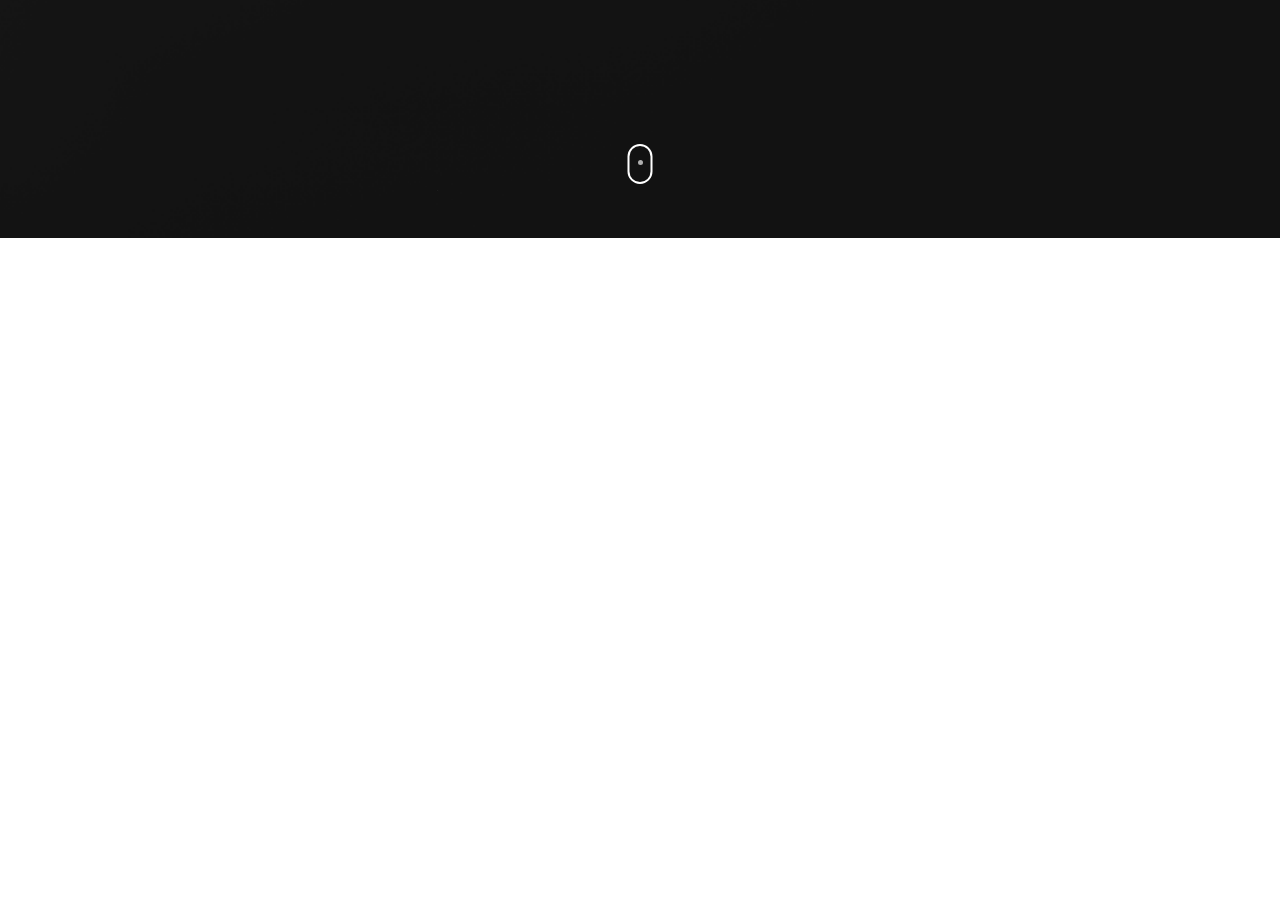
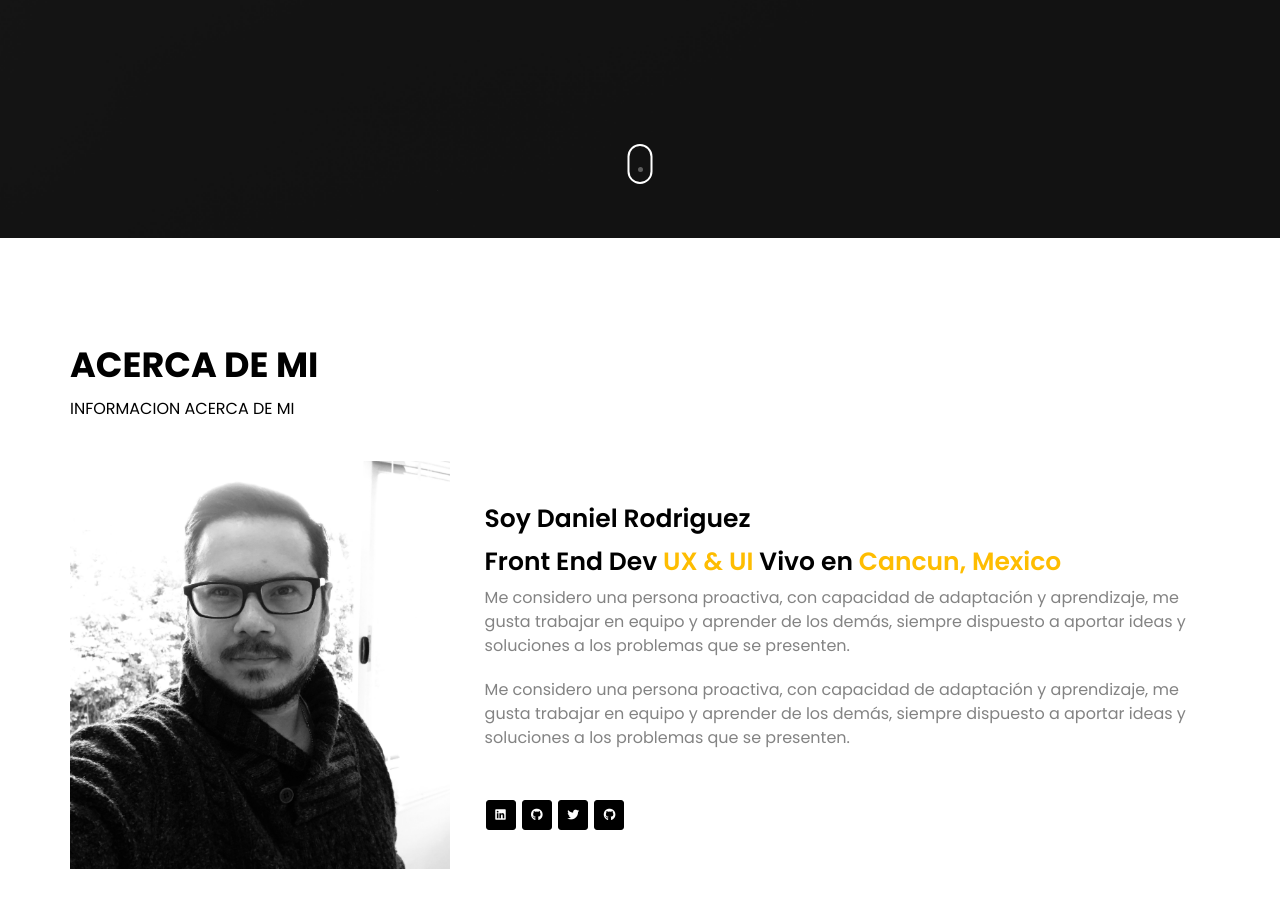
Before and after one commit to KaniCode78/portafolio-2025, a plain HTML site: page index.html in a window 1280 px wide. Shown: the part 592-1500 px from the top of the page. Before the commit the page ends 830 px from the top, so only its background shows below. Drawn offline with Linux system fonts and the light colour scheme.

Commit message:
seccion acerca de mi

```diff
--- a/assets/css/styles.css
+++ b/assets/css/styles.css
@@ -17,6 +17,39 @@ body {
     flex-wrap: wrap;
 }
 
+.section-tittle {
+    flex: 0 0 100%;
+    max-width: 100%;
+    margin-bottom: 40px;
+}
+
+.section-tittle h1 {
+    display: inline-block;
+    font-size: 35px;
+    text-transform: uppercase;
+    font-weight: 700;
+    color: #000000;
+    margin: 0 0 5px;
+    position: relative;
+}
+
+.section-tittle h1::before {
+    content: '';
+    left: 0;
+    position: absolute;
+    height: 20px;
+    background-color: #febd01;
+    bottom: 0;
+
+}
+
+.text-upper {
+    text-transform: uppercase;
+}
+
+.align-item-center{
+    align-items: center !important;
+}
 /* header */
 
 header {
@@ -99,9 +132,22 @@ header.fixed {
     0% {
         transform: translateY(-100%);
     }
+
     100% {
         transform: translateY(-1);
     }
+}
+
+header.fixed .brand-name a {
+    color: #000000;
+}
+
+header.fixed .nabvar ul li a {
+    color: #000000;
+}
+
+header.fixed .nabvar ul li a::before {
+    background-color: #febd01;
 }
 
 
@@ -232,7 +278,7 @@ header.fixed {
 
 /* social-media-sidebar */
 
-.social-media-sidebar{
+.social-media-sidebar {
     position: fixed;
     top: 50%;
     right: 10px;
@@ -244,11 +290,11 @@ header.fixed {
     z-index: 1;
 }
 
-.social-media-item{
+.social-media-item {
     width: 50px;
 }
 
-.social-media-link{
+.social-media-link {
     width: 100%;
     display: block;
     padding: 12px;
@@ -257,18 +303,96 @@ header.fixed {
     transition: background 0.3s;
 }
 
-.social-media-link:hover{
-    background: rgba(255,255,255, 0.1);
+.social-media-link:hover {
+    background: rgba(255, 255, 255, 0.1);
 }
 
-.social-media-icon{
+.social-media-icon {
     font-size: 24px;
     color: #ffffff;
 }
 
-.social-media-link:hover .social-media-icon{
+.social-media-link:hover .social-media-icon {
     color: #febd01;
 }
 
 
-/*  */
+/*  acerca de mi */
+
+.about-me {
+    padding: 100px 15px;
+    background-color: #ffffff;
+}
+
+.about-me .about-content .img{
+    flex: 0 0 33.3%;
+    max-width: 33.33%;
+}
+
+.about-me .about-content .img img{
+    width: 100%;
+    display: block;
+}
+
+.about-me .about-content .text{
+flex: 0 0 66.6%;
+max-width: 66.6%;
+padding-left: 35px;
+}
+
+.about-me .about-content .text h4{
+    font-size: 25px;
+    font-weight: 600;
+    color: #000000;
+    margin: 0 0 5px;
+}
+
+.about-me .about-content .text h6{
+    font-size: 25px;
+    font-weight: 600;
+    color: #000000;
+    margin: 0 0 5px;
+}
+
+.about-me .about-content .text h6 span{
+    color: #febd01;
+}
+
+.about-me .about-content .text p{
+    font-size: 16px;
+    font-weight: 400;
+    margin: 0 0 20px;
+    color: #838383;
+    line-height: 24px;
+}
+
+.about-me .about-content .text .social-link{
+    padding-top: 30px;
+}
+
+.about-me .about-content .text .social-link a{
+    height: 30px;
+    width: 30px;
+    background-color: #000000;
+    border-radius: 3px;
+    display: inline-block;
+    border: 1px solid #000000;
+    list-style: 20px;
+    text-align: center;
+    margin: 0 1px;
+    transition: all 0.5s ease;
+}
+
+.about-me .about-content .text .social-link a:hover{
+    background-color: transparent;
+}
+
+.about-me .about-content .text .social-link a .fa-brands{
+    font-size: 12px;
+    color: #ffffff;
+    transition: all 0.5s ease;
+}
+
+.about-me .about-content .text .social-link a:hover .fa-brands{
+    color: #febd01;
+}
--- a/index.html
+++ b/index.html
@@ -95,6 +95,75 @@
         </div>
 
     </section>
+    <!-- Termina seccion hero -->
+
+    <!-- Acerca de Mi -->
+
+    <section class="about-me">
+        <div class="container">
+
+            <div class="row">
+                <div class="section-tittle">
+                    <h1>Acerca de Mi</h1>
+                    <p class="small text-upper">Informacion Acerca de Mi</p>
+                </div>
+            </div>
+
+
+            <div class="row">
+                <div class="about-content">
+                    <div class="row align-item-center">
+                        <div class="img">
+                            <img src="./assets/images/yo.jpg" alt="Angel">
+                        </div>
+
+                        <div class="text">
+                            <h4>Soy Daniel Rodriguez</h4>
+                            <h6>Front End Dev <span>UX & UI</span> Vivo en <span>Cancun, Mexico</span> </h6>
+                            <p>Me considero una persona proactiva, con capacidad de adaptación y aprendizaje, me gusta
+                                trabajar
+                                en equipo y
+                                aprender de los demás, siempre dispuesto a aportar ideas y soluciones a los problemas
+                                que se
+                                presenten.
+                            </p>
+                            <p>Me considero una persona proactiva, con capacidad de adaptación y aprendizaje, me gusta
+                                trabajar
+                                en equipo y
+                                aprender de los demás, siempre dispuesto a aportar ideas y soluciones a los problemas
+                                que se
+                                presenten.
+                            </p>
+
+                            <!-- Redes Sociales -->
+
+                            <div class="social-link">
+                                <a href="#">
+                                    <i class="fa-brands fa-linkedin"></i>
+                                </a>
+                                <a href="#">
+                                    <i class="fa-brands fa-github"></i>
+                                </a>
+                                <a href="#">
+                                    <i class="fa-brands fa-twitter"></i>
+                                </a>
+                                <a href="#">
+                                    <i class="fa-brands fa-github"></i>
+                                </a>
+                            </div>
+
+                        </div>
+                    </div>
+                </div>
+            </div>
+        </div>
+
+    </section>
+
+    <!-- acerca de mi terminado -->
+
+    <!-- Inicia Servicios -->
+
 
 
 
```
Also changed, not shown: assets/images/yo.jpg (added).
